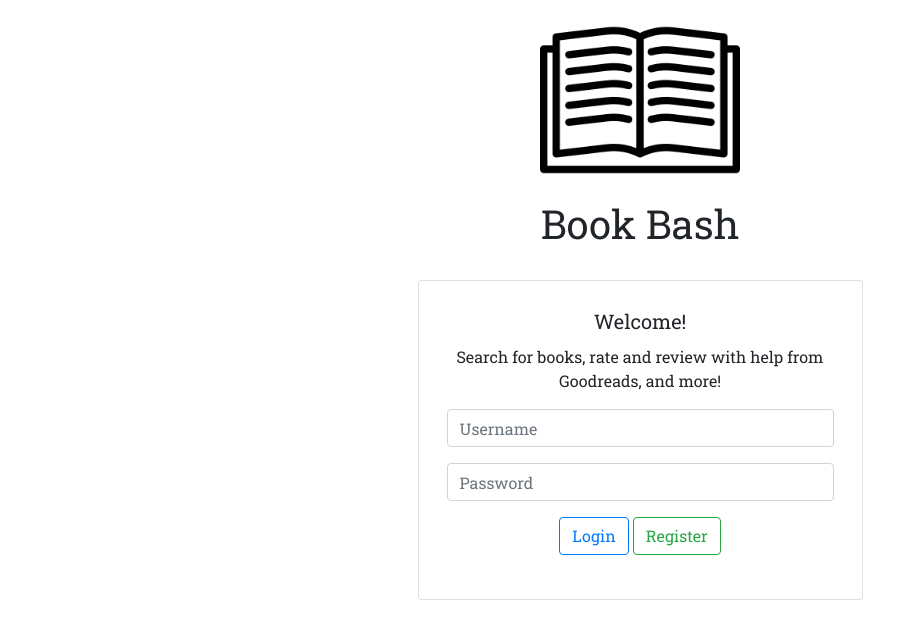
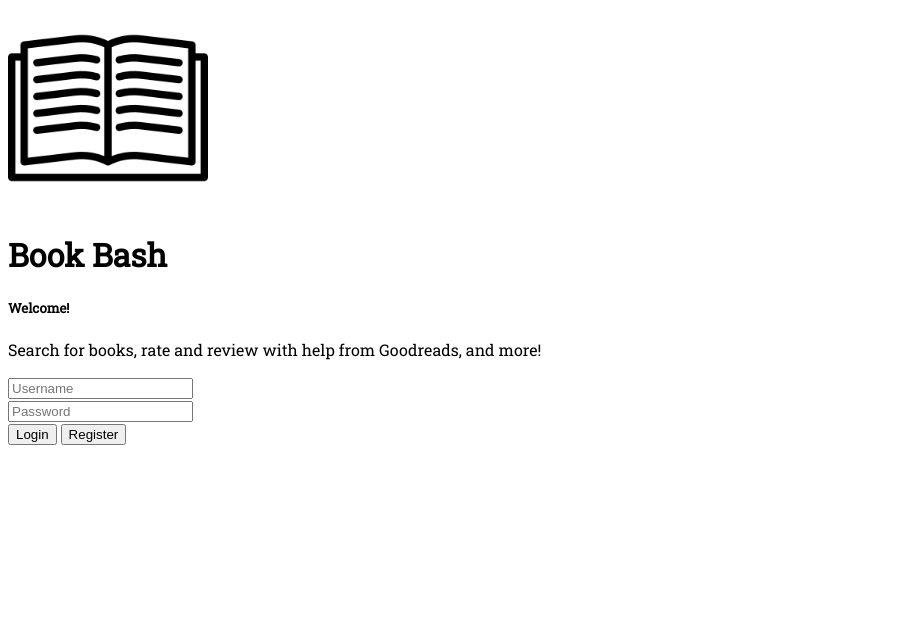
Before and after one commit to itsjeevan/book-bash, a Flask app: page / in a window 1280 px wide. Shown: the top 639 px of the page, without its empty margins (0-918 px from the left). Run offline with Flask 2, Linux system fonts and the light colour scheme; some libraries are stand-ins or nearby versions.

Commit message:
Removed bootstrap stylesheet

```diff
--- a/templates/layout.html
+++ b/templates/layout.html
@@ -3,10 +3,9 @@
 <html lang="en">
 
     <head>
-        <meta charset="utf-8">
-        <meta name="viewport" content="width=device-width, initial-scale=1, shrink-to-fit=no">
-        <link rel="stylesheet" href="https://stackpath.bootstrapcdn.com/bootstrap/4.5.0/css/bootstrap.min.css" integrity="sha384-9aIt2nRpC12Uk9gS9baDl411NQApFmC26EwAOH8WgZl5MYYxFfc+NcPb1dKGj7Sk" crossorigin="anonymous">
+        <!-- <link rel="stylesheet" href="https://stackpath.bootstrapcdn.com/bootstrap/4.5.0/css/bootstrap.min.css" integrity="sha384-9aIt2nRpC12Uk9gS9baDl411NQApFmC26EwAOH8WgZl5MYYxFfc+NcPb1dKGj7Sk" crossorigin="anonymous"> -->
         <link rel="stylesheet" href="{{ url_for('static', filename='/css/main.css') }}">
+        <meta name="viewport" content="width=device-width, initial-scale=1">
         <title>Book Bash</title>
     </head>
 
```
